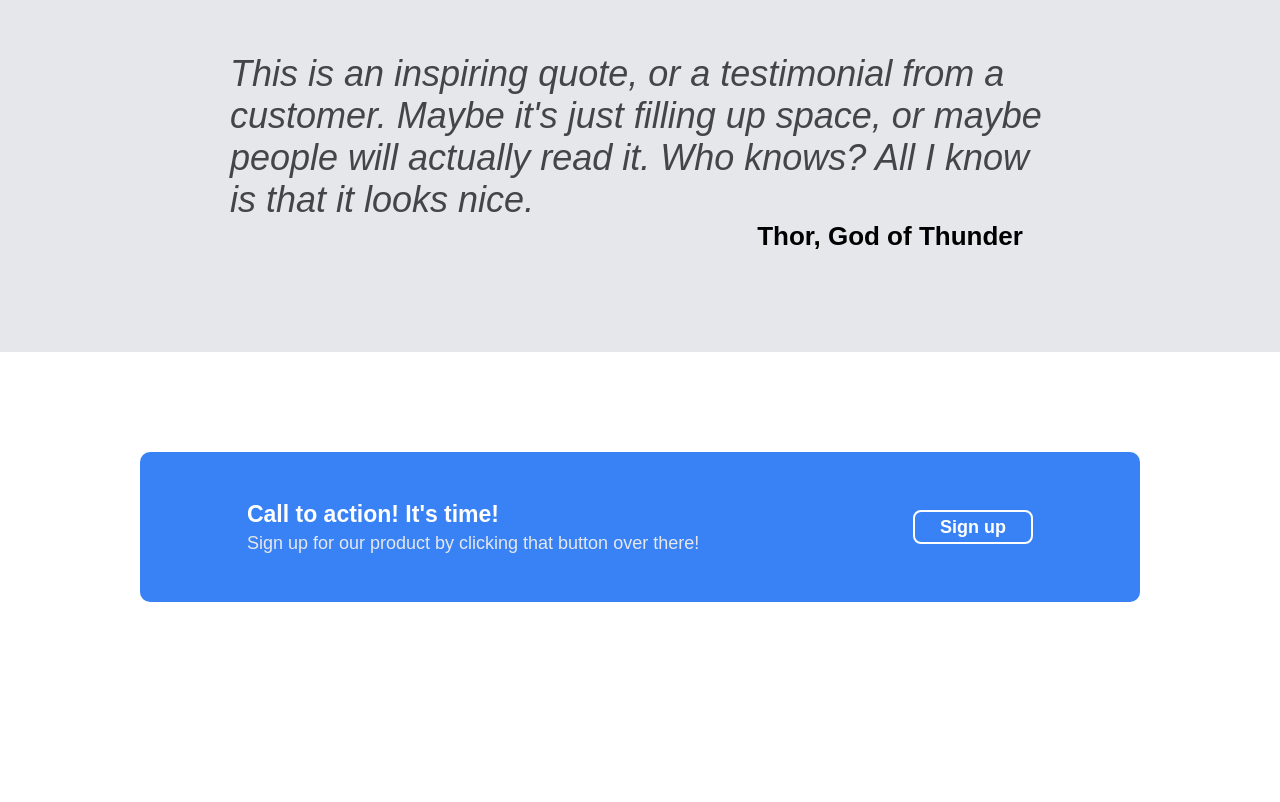
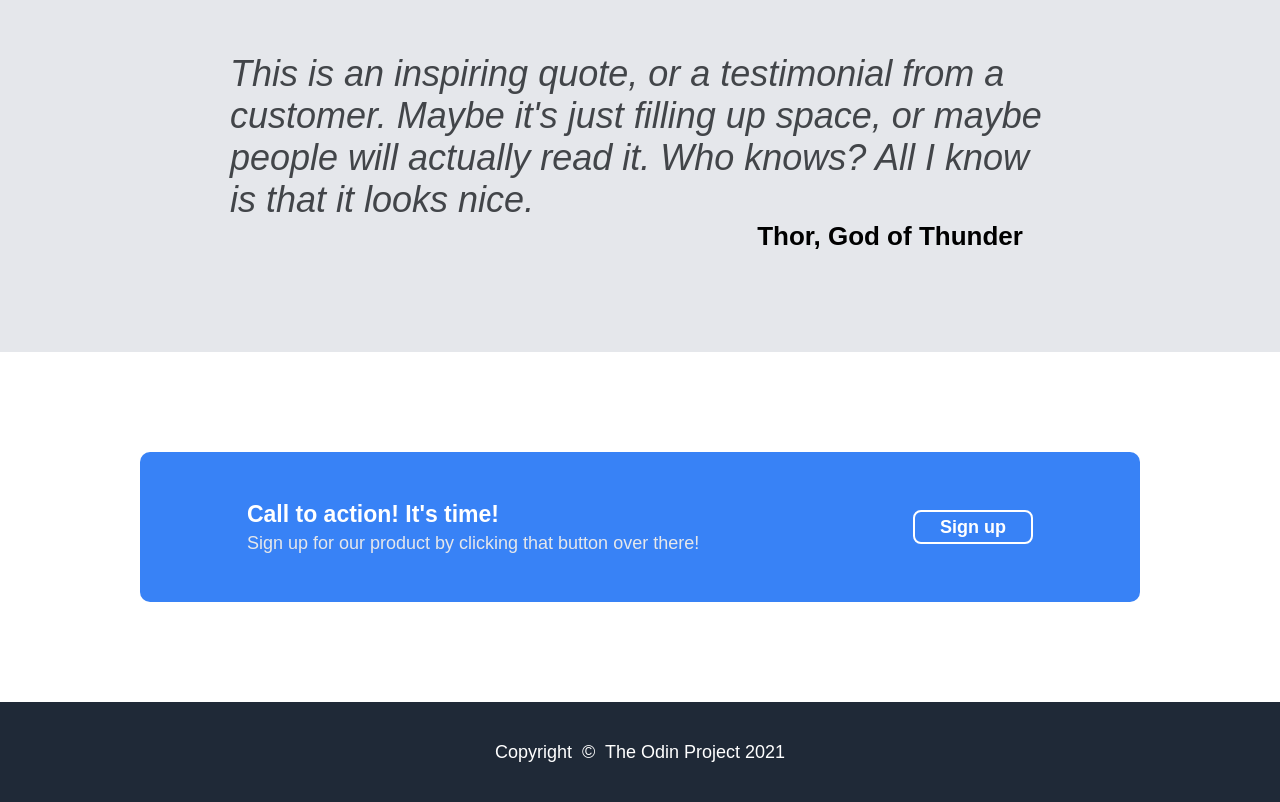
Before and after one commit to toqeerdev/landing-page, a plain HTML site: page index.html in a window 1280 px wide. Shown: the part 1112-1914 px from the top of the page. Before the commit the page ends 1814 px from the top, so only its background shows below. Drawn offline with Linux system fonts and the light colour scheme.

Commit message:
Add the footer

```diff
--- a/css/style.css
+++ b/css/style.css
@@ -79,7 +79,6 @@ img {
     width: 450px;
 }
 /**********/
-
 
 
 /* second section */
@@ -192,3 +191,25 @@ img {
     height: 34px;
 }
 /**********/
+
+
+/* footer */
+
+.footer {
+    background-color: #1F2937;
+    height: 100px;
+    display: flex;
+    justify-content: center;
+    align-items: center;
+}
+
+.copyright {
+    color: white;
+    font-size: 18px;
+
+}
+
+span {
+    margin: 0px 5px;
+}
+/**********/
--- a/index.html
+++ b/index.html
@@ -87,9 +87,11 @@
     </div>
     <!---------->
 
+    <!----- footer ----->
 
-
-
+    <div class="footer">
+        <div class="copyright">Copyright <span>©</span> The Odin Project 2021</div></div>
+    <!---------->
 
     </body>
 </html>
```
